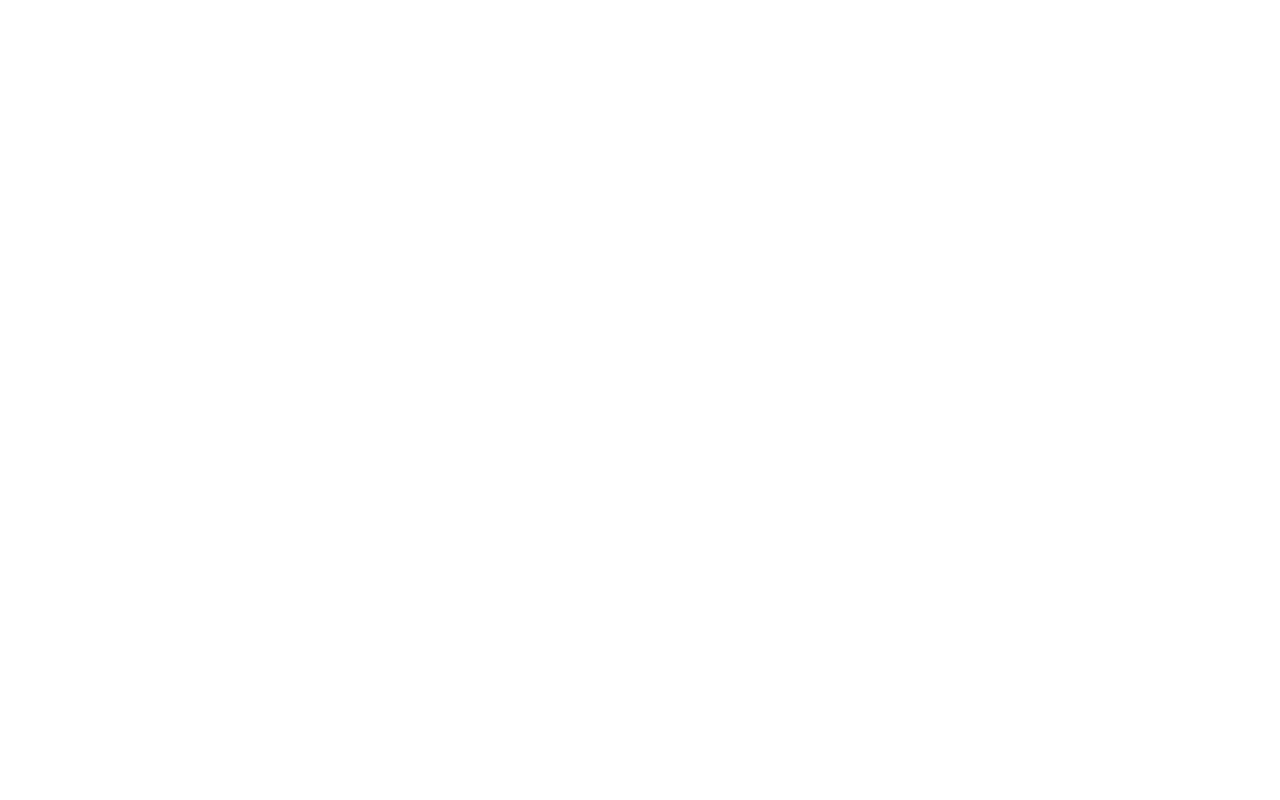
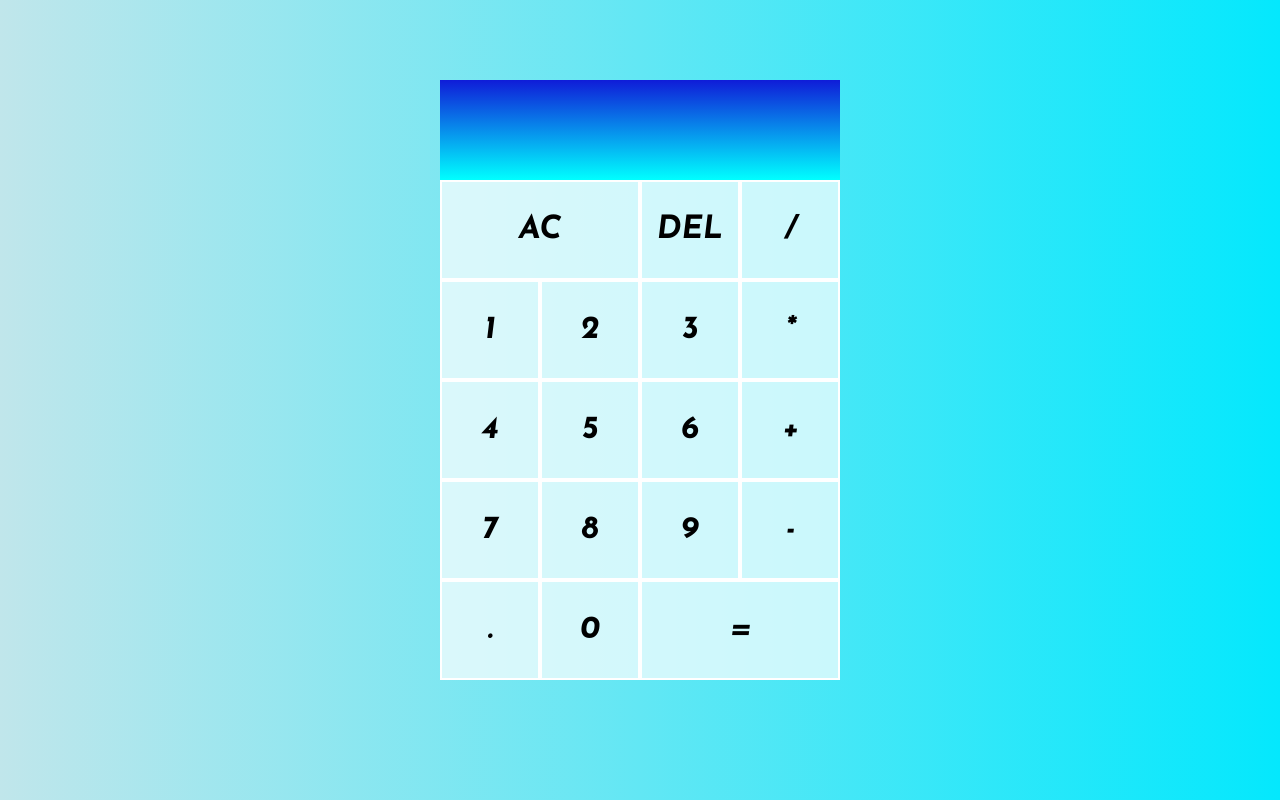
Before and after one commit to Nasim992/SimpleCalculator, a plain HTML site: page index.html in a window 1280 px wide. Drawn offline with Linux system fonts and the light colour scheme; files that its build step writes are made by us from their sources.

Commit message:
Calculator using Js

```diff
--- a/css/style.css
+++ b/css/style.css
@@ -0,0 +1,58 @@
+
+ @import url('https://fonts.googleapis.com/css2?family=Josefin+Sans:ital,wght@1,700&display=swap');
+
+*{
+    box-sizing: border-box;
+    font-family: 'Josefin Sans', sans-serif;
+    font-weight: normal;
+}
+body{
+    padding: 0;
+    margin: 0;
+    background: linear-gradient(to right, #c0e6eb,#04e8fd);
+}
+.calculator-grid{
+    display: grid;
+    justify-content: center;
+    align-content: center;
+    margin-top:100px;
+    height: 70vh;
+    grid-template-columns: repeat(4,100px);
+    grid-template-rows: minmax(100px,auto) repeat(5,100px);
+
+}
+.calculator-grid button{
+    cursor: pointer;
+    background-color: rgba(255, 255, 255, 0.712);
+    border: 2px solid white;
+    font-size: 2rem;
+    outline: none;
+}
+.calculator-grid button:hover{
+    background-color: rgba(5, 219, 219, 0.9);
+    color:white;
+}
+.span-two{
+    grid-column: span 2;
+}
+.output{
+    grid-column: 1/-1;
+    display: flex;
+    align-items: flex-end;
+    justify-content: space-around;
+    flex-direction: column;
+    background:linear-gradient(180deg,rgb(15, 28, 216),aqua);
+    padding: 10px;
+    color: white;
+
+}
+.output .previous-operand{
+    color: rgb(255, 255, 255,.75);
+    font-size: 1.5rem;
+
+}
+.output .current-operand{
+    color:white;
+    font-size: 2.5rem;
+
+}
--- a/index.html
+++ b/index.html
@@ -8,17 +8,46 @@
     <meta name="viewport" content="width=device-width, initial-scale=1.0">
     <title>All Offline Resources For Development</title>
     <link rel="stylesheet" href="css/bootstrap.min.css">
-    <link rel="stylesheet" href="style.css">
+    <link rel="stylesheet" href="css/style.css">
 
    <!-- linked-resources--bootstrap css ends -->
 
 </head>
 <!-- Body-section starts  -->
 
+<main class="container">
 
+  <div class="calculator-grid" id="calculator">
+    <div class="output" id="output" >
+    </div>
+    <button class="span-two" id="clear">AC</button>
+    <button id="delete">DEL</button>
 
+    <button class="button">/</button>
 
+        <button class="button">1</button>
+        <button class="button">2</button>
+        <button class="button">3</button>
 
+    <button class="button">*</button>
+
+        <button class="button">4</button>
+        <button class="button">5</button>
+        <button class="button">6</button>
+
+    <button class="button">+</button>
+
+        <button class="button">7</button>
+        <button class="button">8</button>
+        <button class="button">9</button>
+
+    <button class="button">-</button>
+    <button class="button">.</button>
+    <button class="button">0</button>
+    <button class="span-two" id="equal">=</button>
+  </div>
+
+</main>
 
 
 
@@ -30,6 +59,7 @@
     <script src="js/jquery-3.4.1.slim.min.js"></script>
     <script src="js/popper.min.js"></script>
     <script src="js/bootstrap.min.js"></script>
+    <script src="js/index.js"></script>
 
   <!-- Initial-resources-added- jquery--js ends -->
 
--- /dev/null
+++ b/js/index.js
@@ -0,0 +1,21 @@
+
+document.getElementById('calculator').addEventListener('click',function(e){
+
+    let calculation = document.getElementById('output');
+
+    if(calculation.innerText.length<12){
+        if(e.target.innerText!="=" && e.target.innerText!="AC" && e.target.innerText!="DEL"){
+        calculation.innerText += e.target.innerText;
+    }
+    }
+    if(e.target.id == 'equal'){
+        calculation.innerText = eval(calculation.innerText)
+    }
+    else if(e.target.id == 'delete'){
+        calculation.innerText = calculation.innerText.slice(0,-1)
+    }
+   else if (e.target.id == 'clear'){
+       calculation.innerText = '';
+   }
+
+})
```
Also changed, not shown: 1 other file.
